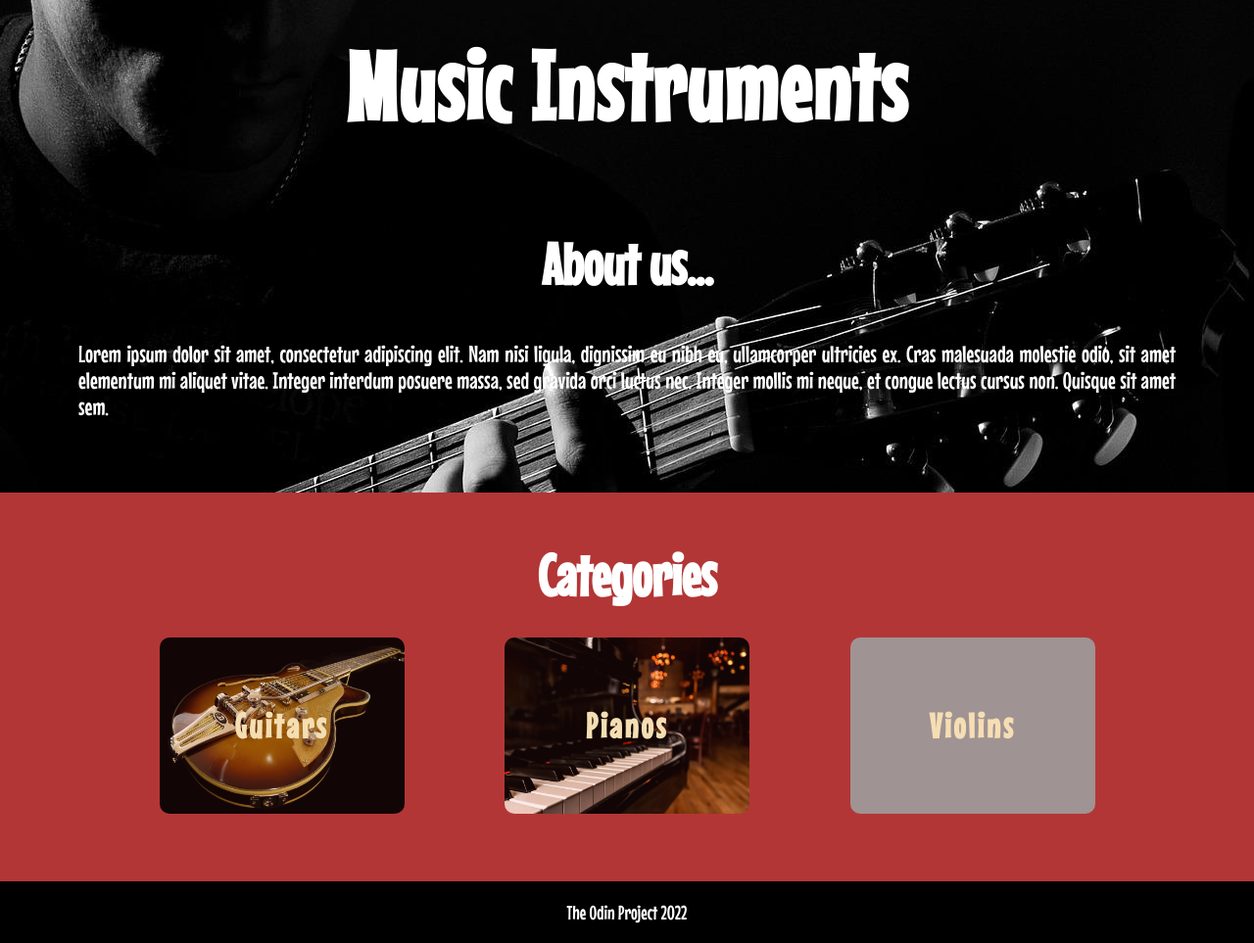
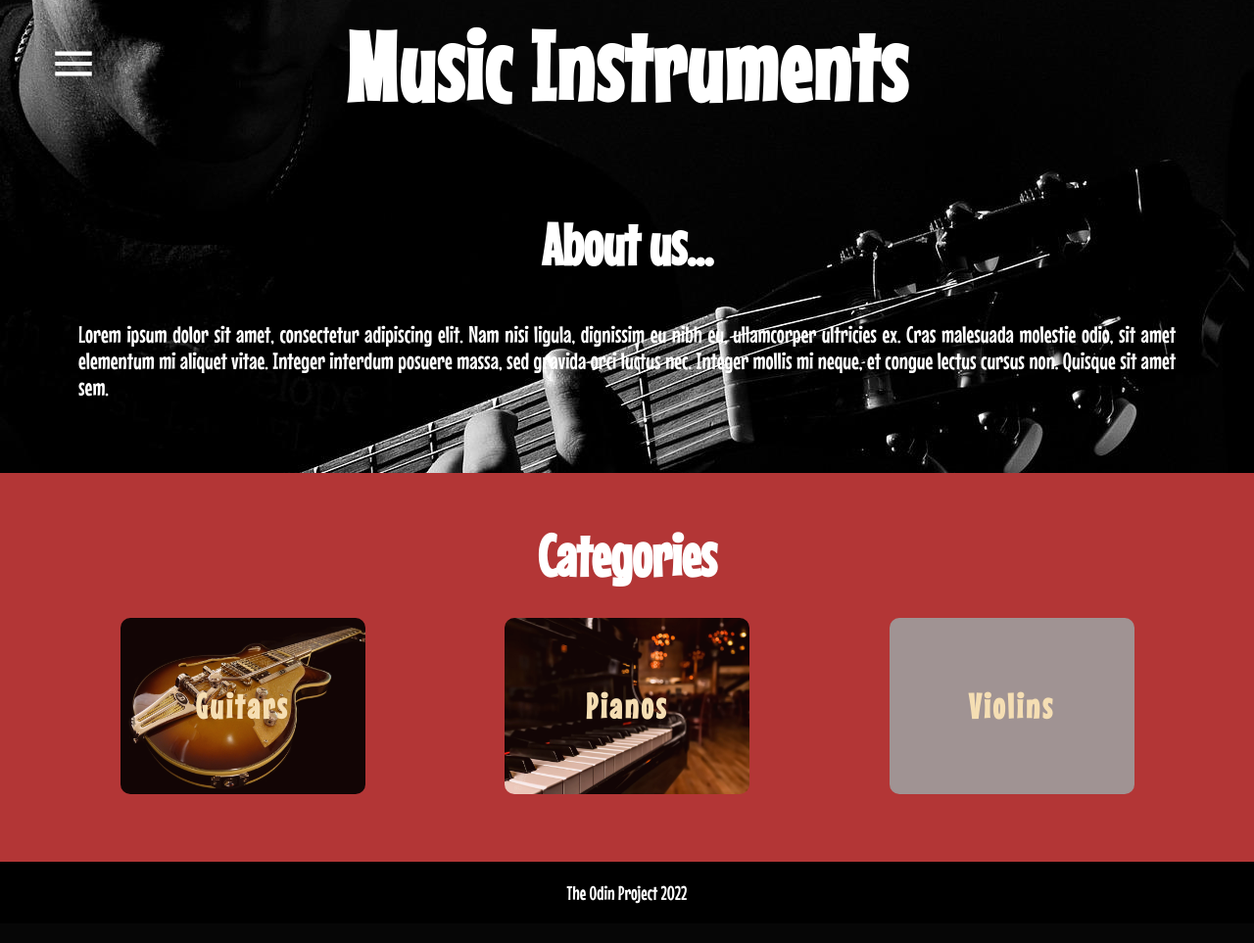
Before and after one commit to Houser97/Inventory-App, a Node server app: page / in a window 1280 px wide. Shown: the whole page at 98% size. After the commit the page ends 923 px from the top, so only its background shows below. Run offline with Node 20, Linux system fonts and the light colour scheme; some libraries are stand-ins or nearby versions; grey boxes are pictures that could not be loaded.

Commit message:
Add SVGs to show when upcoming navbar is closed or opened

```diff
--- /dev/null
+++ b/public/javascripts/header.js
@@ -0,0 +1,23 @@
+const header = document.getElementById("header");
+const menu_svg = document.querySelector(".svg-menu");
+const close_menu = document.querySelector(".close-menu");
+
+window.addEventListener("scroll", ()=> {
+    if(document.documentElement.scrollTop !== 0){
+        header.style.position = "fixed";
+        header.style.backgroundColor = "rgb(0, 0, 0)";
+    } else {
+        header.style.position = "relative";
+        header.style.backgroundColor = "transparent";
+    }
+})
+
+menu_svg.addEventListener("click", () => {
+    menu_svg.style.display = "none";
+    close_menu.style.display = "flex";
+})
+
+close_menu.addEventListener("click", () => {
+    menu_svg.style.display = "flex";
+    close_menu.style.display = "none";
+})
--- a/public/stylesheets/style.css
+++ b/public/stylesheets/style.css
@@ -43,6 +43,7 @@ p{
 
 header{
   width: 100%;
+  min-height: 130px;
   display: flex;
   align-items: center;
   justify-content: center;
@@ -55,6 +56,20 @@ header .title-store {
   letter-spacing: 2px;
   margin: 0px;
   padding: 10px;
+  width: 100%;
+  transition: all 250ms ease-in-out 0s;
+  position: relative;
+}
+
+.svg-menu {
+  position: absolute;
+  left: 50px;
+  top: 40px;
+  cursor: pointer;
+}
+
+.close-menu {
+  display: none
 }
 
 .home-page-sections {
@@ -66,14 +81,19 @@ header .title-store {
   justify-items: center;
   align-items: center;
   width: 100%;
-  padding: 30px 80px; /*Aplica a todas las secciones*/
+  padding: 30px 0px; /*Aplica a todas las secciones*/
 }
 
 .about-container {
   background: url("/images/backgroundImage.jpg") no-repeat fixed 100%;
-  padding: 20px 80px; /*Aplica a sección de about*/
+  padding: 20px 0px; /*Aplica a sección de about*/
+  padding-top: 0px;
   padding-bottom: 50px;
   color: white;
+}
+
+.about-text{
+  padding: 0px 80px; /*Aplica a sección de about*/
 }
 
 .category-container {
--- a/views/index.ejs
+++ b/views/index.ejs
@@ -3,15 +3,24 @@
   <head>
     <title><%= title %></title>
     <link rel='stylesheet' href='/stylesheets/style.css' />
+    <script src="/javascripts/header.js" defer></script>
   </head>
   <body>
 
     <div class="about-container section-container">
-      <header>
-        <h1 class="title-store">Music Instruments</h1>
+      <header >
+        <h1 id="header" class="title-store">
+          <svg class="svg-menu" style="width:50px;height:50px" viewBox="0 0 24 24">
+            <path fill="currentColor" d="M3,6H21V8H3V6M3,11H21V13H3V11M3,16H21V18H3V16Z" />
+          </svg>
+          <svg class="svg-menu close-menu" style="width:50px;height:50px" viewBox="0 0 24 24">
+            <path fill="currentColor" d="M13.46,12L19,17.54V19H17.54L12,13.46L6.46,19H5V17.54L10.54,12L5,6.46V5H6.46L12,10.54L17.54,5H19V6.46L13.46,12Z" />
+        </svg>
+          Music Instruments
+        </h1>
       </header>
       <h2 class="about home-page-sections" id="about">About us...</h2>
-      <p>
+      <p class="about-text">
         Lorem ipsum dolor sit amet, consectetur adipiscing elit. Nam nisi ligula,
         dignissim eu nibh eu, ullamcorper ultricies ex. Cras malesuada molestie odio,
         sit amet elementum mi aliquet vitae. Integer interdum posuere massa, sed gravida
```
